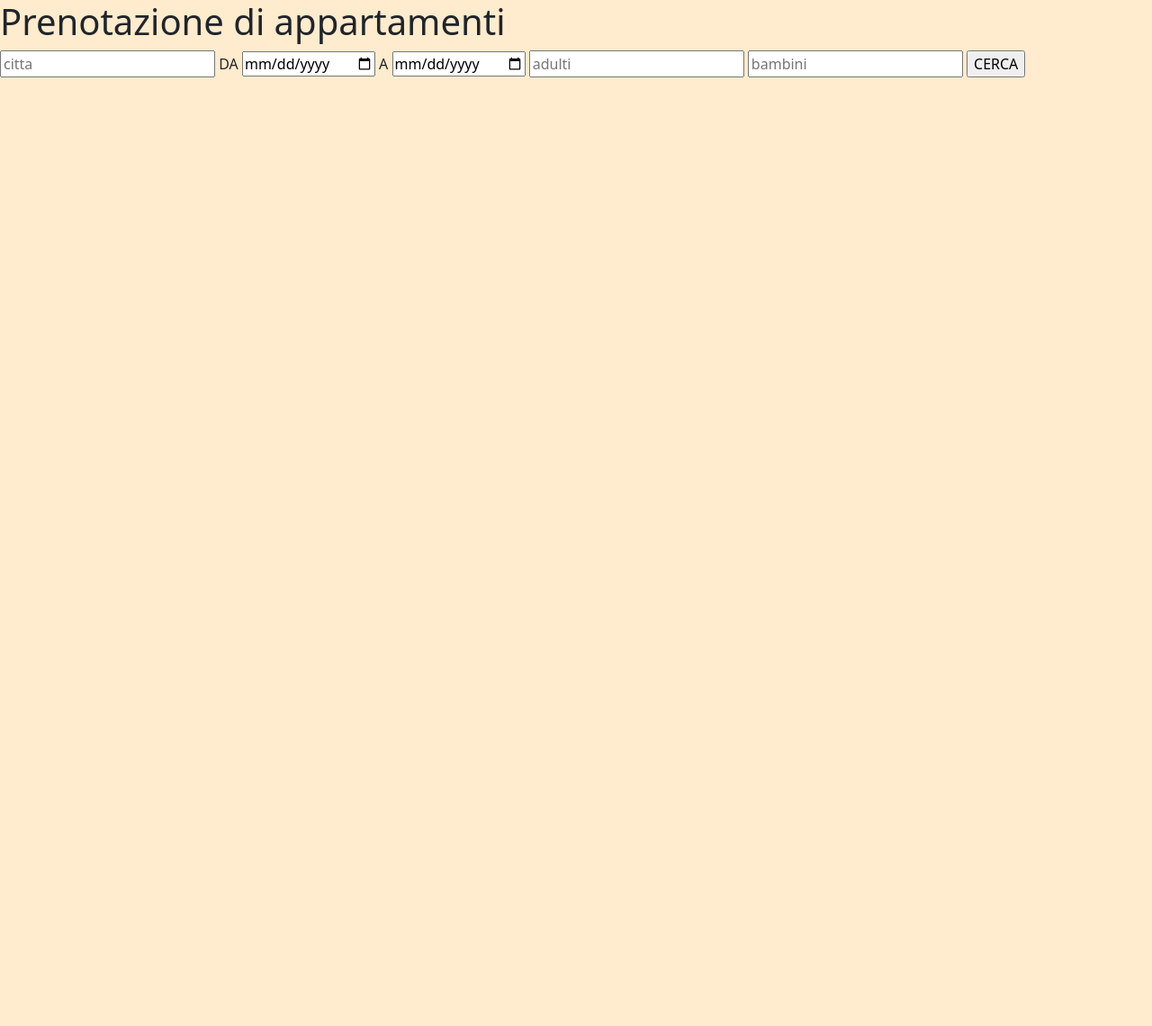
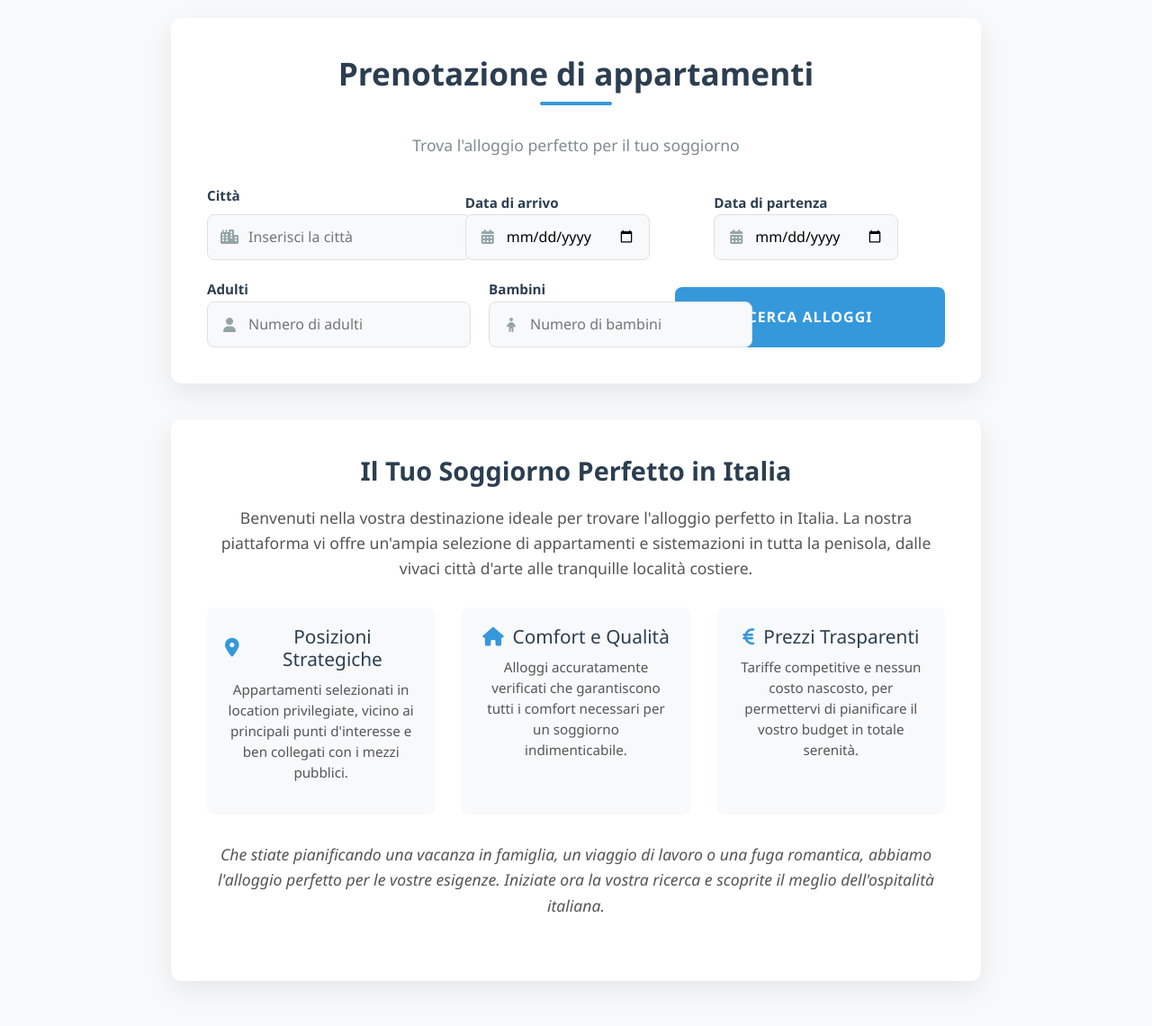
Before and after one commit to Enry0678/SitoQuintaSuperiore, a PHP site: page / in a window 1280 px wide. Shown: the whole page at 90% size. Before the commit the page ends 86 px from the top, so only its background shows below. Run offline with PHP 8.4, Linux system fonts and the light colour scheme.

Commit message:
Aggiunta stile pagina principale  e calendario personalizzato

```diff
--- a/index.php
+++ b/index.php
@@ -6,19 +6,89 @@
         <title>Home</title>
         <link href="https://cdn.jsdelivr.net/npm/bootstrap@5.3.3/dist/css/bootstrap.min.css" rel="stylesheet" integrity="sha384-QWTKZyjpPEjISv5WaRU9OFeRpok6YctnYmDr5pNlyT2bRjXh0JMhjY6hW+ALEwIH" crossorigin="anonymous">
         <script src="https://cdn.jsdelivr.net/npm/bootstrap@5.3.3/dist/js/bootstrap.bundle.min.js" integrity="sha384-YvpcrYf0tY3lHB60NNkmXc5s9fDVZLESaAA55NDzOxhy9GkcIdslK1eN7N6jIeHz" crossorigin="anonymous"></script>
+        <link rel="stylesheet" href="https://cdnjs.cloudflare.com/ajax/libs/font-awesome/6.4.0/css/all.min.css">
+        <link rel="stylesheet" href="styles.css">
     </head>
 
-    <body style="background-color:BlanchedAlmond">
-        <h1>Prenotazione di appartamenti</h1>
-        <form action="#" method="get">
-            <input type="text" id="citta" name="citta" placeholder="citta">
-            <label for="data_inizio">DA</label>
-            <input type="date" id="data_inizio" name="data_inizio">
-            <label for="data_fine">A</label>
-            <input type="date" id="data_fine" name="data_fine">
-            <input type="number" id="adulti" name="adulti" placeholder="adulti">
-            <input type="number" id="bambini" name="bambini" placeholder="bambini">
-            <input type="submit" value="CERCA">
-        </form>
+    <body>
+        <div class="container">
+            <div class="form-header">
+                <h1>Prenotazione di appartamenti</h1>
+                <p>Trova l'alloggio perfetto per il tuo soggiorno</p>
+            </div>
+            <form action="#" method="get">
+                <div class="form-group">
+                    <label for="citta">Città</label>
+                    <div class="input-icon">
+                        <i class="fas fa-city"></i>
+                        <input type="text" id="citta" name="citta" placeholder="Inserisci la città">
+                    </div>
+                </div>
+
+                <div class="date-group">
+                    <div class="date-input">
+                        <label for="data_inizio">Data di arrivo</label>
+                        <div class="input-icon">
+                            <i class="fas fa-calendar-alt"></i>
+                            <input type="date" id="data_inizio" name="data_inizio">
+                        </div>
+                        <div id="calendar-start" class="calendar-container"></div>
+                    </div>
+                    <div class="date-input">
+                        <label for="data_fine">Data di partenza</label>
+                        <div class="input-icon">
+                            <i class="fas fa-calendar-alt"></i>
+                            <input type="date" id="data_fine" name="data_fine">
+                        </div>
+                        <div id="calendar-end" class="calendar-container"></div>
+                    </div>
+                </div>
+
+                <div class="people-group">
+                    <div class="people-input">
+                        <label for="adulti">Adulti</label>
+                        <div class="input-icon">
+                            <i class="fas fa-user"></i>
+                            <input type="number" id="adulti" name="adulti" placeholder="Numero di adulti" min="1">
+                        </div>
+                    </div>
+                    <div class="people-input">
+                        <label for="bambini">Bambini</label>
+                        <div class="input-icon">
+                            <i class="fas fa-child"></i>
+                            <input type="number" id="bambini" name="bambini" placeholder="Numero di bambini" min="0">
+                        </div>
+                    </div>
+                </div>
+
+                <input type="submit" value="Cerca alloggi">
+            </form>
+        </div>
+
+        <script src="calendar.js"></script>
+
+        <div class="container description-section">
+            <h2>Il Tuo Soggiorno Perfetto in Italia</h2>
+            <p>Benvenuti nella vostra destinazione ideale per trovare l'alloggio perfetto in Italia. La nostra piattaforma vi offre un'ampia selezione di appartamenti e sistemazioni in tutta la penisola, dalle vivaci città d'arte alle tranquille località costiere.</p>
+
+            <div class="features">
+                <div class="feature">
+                    <h3><i class="fas fa-map-marker-alt"></i> Posizioni Strategiche</h3>
+                    <p>Appartamenti selezionati in location privilegiate, vicino ai principali punti d'interesse e ben collegati con i mezzi pubblici.</p>
+                </div>
+
+                <div class="feature">
+                    <h3><i class="fas fa-home"></i> Comfort e Qualità</h3>
+                    <p>Alloggi accuratamente verificati che garantiscono tutti i comfort necessari per un soggiorno indimenticabile.</p>
+                </div>
+
+                <div class="feature">
+                    <h3><i class="fas fa-euro-sign"></i> Prezzi Trasparenti</h3>
+                    <p>Tariffe competitive e nessun costo nascosto, per permettervi di pianificare il vostro budget in totale serenità.</p>
+                </div>
+            </div>
+
+            <p class="closing-text">Che stiate pianificando una vacanza in famiglia, un viaggio di lavoro o una fuga romantica, abbiamo l'alloggio perfetto per le vostre esigenze. Iniziate ora la vostra ricerca e scoprite il meglio dell'ospitalità italiana.</p>
+        </div>
     </body>
 </html>
--- /dev/null
+++ b/styles.css
@@ -0,0 +1,380 @@
+:root {
+    --primary-color: #2c3e50;
+    --secondary-color: #3498db;
+    --accent-color: #e74c3c;
+    --light-bg: #f8f9fa;
+    --dark-text: #2c3e50;
+    --light-text: #ecf0f1;
+    --border-color: #dde1e3;
+}
+
+body {
+    background-color: var(--light-bg);
+    font-family: 'Segoe UI', Tahoma, Geneva, Verdana, sans-serif;
+    padding: 20px;
+    color: var(--dark-text);
+    line-height: 1.6;
+}
+
+.container {
+    max-width: 900px;
+    margin: 0 auto;
+    background-color: white;
+    padding: 40px;
+    border-radius: 12px;
+    box-shadow: 0 10px 30px rgba(0, 0, 0, 0.08);
+    margin-bottom: 30px;
+}
+
+h1 {
+    color: var(--primary-color);
+    text-align: center;
+    margin-bottom: 30px;
+    font-weight: 700;
+    font-size: 2.2rem;
+    position: relative;
+    padding-bottom: 15px;
+}
+
+h1:after {
+    content: '';
+    position: absolute;
+    bottom: 0;
+    left: 50%;
+    transform: translateX(-50%);
+    width: 80px;
+    height: 4px;
+    background: var(--secondary-color);
+    border-radius: 2px;
+}
+
+form {
+    display: flex;
+    flex-direction: column;
+    gap: 20px;
+}
+
+.form-group {
+    display: flex;
+    flex-direction: column;
+    gap: 8px;
+}
+
+label {
+    font-weight: 600;
+    color: var(--primary-color);
+    font-size: 0.95rem;
+}
+
+input[type="text"],
+input[type="date"],
+input[type="number"] {
+    padding: 12px 15px;
+    border: 1px solid var(--border-color);
+    border-radius: 8px;
+    font-size: 16px;
+    transition: all 0.3s ease;
+    background-color: var(--light-bg);
+}
+
+input[type="text"]:focus,
+input[type="date"]:focus,
+input[type="number"]:focus {
+    outline: none;
+    border-color: var(--secondary-color);
+    box-shadow: 0 0 0 3px rgba(52, 152, 219, 0.2);
+}
+
+input[type="submit"] {
+    background-color: var(--secondary-color);
+    color: white;
+    padding: 14px 25px;
+    border: none;
+    border-radius: 8px;
+    cursor: pointer;
+    font-size: 16px;
+    font-weight: 600;
+    margin-top: 10px;
+    transition: all 0.3s ease;
+    text-transform: uppercase;
+    letter-spacing: 1px;
+}
+
+input[type="submit"]:hover {
+    background-color: #2980b9;
+    transform: translateY(-2px);
+    box-shadow: 0 5px 15px rgba(52, 152, 219, 0.3);
+}
+
+.date-group {
+    display: flex;
+    gap: 20px;
+    align-items: flex-end;
+}
+
+.date-input {
+    display: flex;
+    flex-direction: column;
+    flex: 1;
+    position: relative;
+}
+
+.people-group {
+    display: flex;
+    gap: 20px;
+}
+
+.people-input {
+    flex: 1;
+}
+
+.form-header {
+    text-align: center;
+    margin-bottom: 30px;
+    color: var(--primary-color);
+}
+
+.form-header p {
+    color: #7f8c8d;
+    font-size: 1.1rem;
+    margin-top: 10px;
+}
+
+.input-icon {
+    position: relative;
+}
+
+.input-icon i {
+    position: absolute;
+    left: 15px;
+    top: 50%;
+    transform: translateY(-50%);
+    color: #95a5a6;
+    cursor: pointer;
+    width: 20px;
+    height: 20px;
+    display: flex;
+    align-items: center;
+    justify-content: center;
+    transition: color 0.3s ease;
+}
+
+.input-icon i:hover {
+    color: var(--secondary-color);
+}
+
+.input-icon input {
+    padding-left: 45px;
+}
+
+/* Calendar Styles */
+.calendar-container {
+    position: absolute;
+    top: 100%;
+    left: 0;
+    width: 100%;
+    background-color: white;
+    border-radius: 8px;
+    box-shadow: 0 5px 15px rgba(0, 0, 0, 0.1);
+    z-index: 100;
+    display: none;
+    margin-top: 5px;
+}
+
+.calendar-container.active {
+    display: block;
+}
+
+.calendar-header {
+    display: flex;
+    justify-content: space-between;
+    align-items: center;
+    padding: 15px;
+    border-bottom: 1px solid var(--border-color);
+}
+
+.calendar-nav-btn {
+    background: none;
+    border: none;
+    font-size: 16px;
+    color: var(--primary-color);
+    cursor: pointer;
+    width: 30px;
+    height: 30px;
+    display: flex;
+    align-items: center;
+    justify-content: center;
+    border-radius: 50%;
+    transition: background-color 0.3s;
+}
+
+.calendar-nav-btn:hover {
+    background-color: var(--light-bg);
+}
+
+.calendar-month-year {
+    font-weight: 600;
+    color: var(--primary-color);
+    font-size: 1.1rem;
+}
+
+.calendar-days-header {
+    display: grid;
+    grid-template-columns: repeat(7, 1fr);
+    text-align: center;
+    padding: 10px 0;
+    border-bottom: 1px solid var(--border-color);
+}
+
+.calendar-day-name {
+    font-weight: 600;
+    color: var(--primary-color);
+    font-size: 0.85rem;
+}
+
+.calendar-days-grid {
+    display: grid;
+    grid-template-columns: repeat(7, 1fr);
+    gap: 1px;
+    background-color: var(--border-color);
+    padding: 1px;
+}
+
+.calendar-day {
+    background-color: white;
+    height: 40px;
+    display: flex;
+    align-items: center;
+    justify-content: center;
+    font-size: 0.9rem;
+    cursor: pointer;
+    transition: all 0.2s ease;
+}
+
+.calendar-day:hover {
+    background-color: var(--light-bg);
+}
+
+.calendar-day.empty {
+    background-color: #f9f9f9;
+    cursor: default;
+}
+
+.calendar-day.today {
+    font-weight: 700;
+    color: var(--secondary-color);
+}
+
+.calendar-day.selected {
+    background-color: var(--secondary-color);
+    color: white;
+}
+
+/* Description Section Styles */
+.description-section {
+    margin-top: 40px;
+}
+
+.description-section h2 {
+    color: var(--primary-color);
+    text-align: center;
+    margin-bottom: 20px;
+    font-weight: 700;
+    font-size: 1.8rem;
+}
+
+.description-section > p {
+    text-align: center;
+    margin-bottom: 30px;
+    color: #555;
+    font-size: 1.1rem;
+    max-width: 800px;
+    margin-left: auto;
+    margin-right: auto;
+}
+
+.features {
+    display: flex;
+    flex-wrap: wrap;
+    gap: 30px;
+    justify-content: center;
+    margin-bottom: 30px;
+}
+
+.feature {
+    flex: 1;
+    min-width: 250px;
+    max-width: 300px;
+    text-align: center;
+    padding: 20px;
+    border-radius: 8px;
+    background-color: var(--light-bg);
+    transition: transform 0.3s ease, box-shadow 0.3s ease;
+}
+
+.feature:hover {
+    transform: translateY(-5px);
+    box-shadow: 0 10px 20px rgba(0, 0, 0, 0.1);
+}
+
+.feature i {
+    font-size: 2.5rem;
+    color: var(--secondary-color);
+    margin-bottom: 15px;
+}
+
+.feature h3 {
+    color: var(--primary-color);
+    font-size: 1.3rem;
+    margin-bottom: 10px;
+    display: flex;
+    align-items: center;
+    justify-content: center;
+    gap: 10px;
+}
+
+.feature h3 i {
+    font-size: 1.3rem;
+    margin-bottom: 0;
+}
+
+.feature p {
+    color: #555;
+    font-size: 0.95rem;
+    line-height: 1.5;
+}
+
+.closing-text {
+    text-align: center;
+    font-style: italic;
+    color: #555;
+    margin-top: 20px;
+}
+
+@media (min-width: 768px) {
+    form {
+        flex-direction: row;
+        flex-wrap: wrap;
+    }
+
+    .form-group {
+        flex: 1;
+        min-width: 200px;
+    }
+
+    .date-group {
+        flex: 2;
+        min-width: 300px;
+    }
+
+    .people-group {
+        flex: 2;
+        min-width: 300px;
+    }
+
+    input[type="submit"] {
+        flex: 1;
+        min-width: 200px;
+        margin-left: auto;
+    }
+}
```
Also changed, not shown: calendar.js (added, +226 -0 lines).
